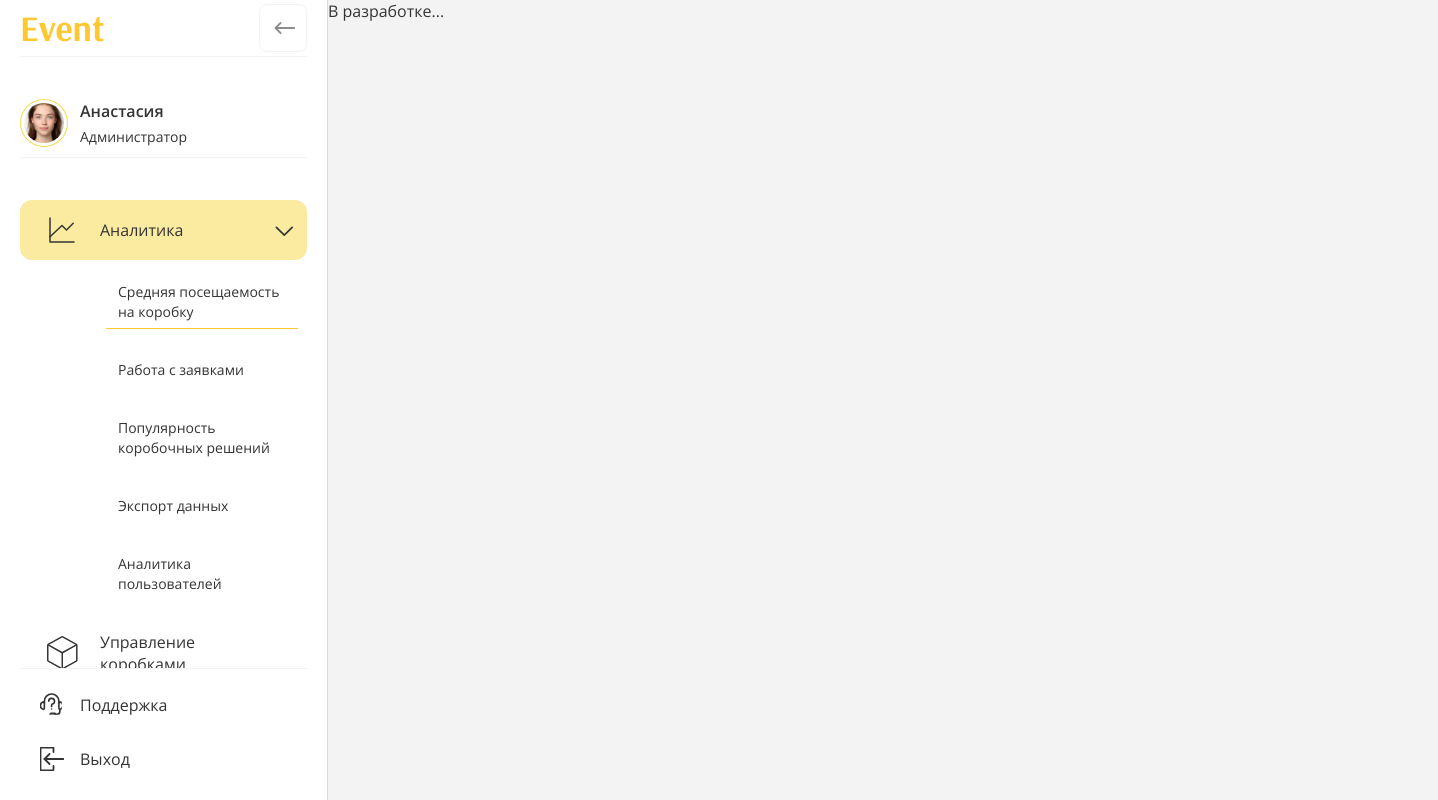
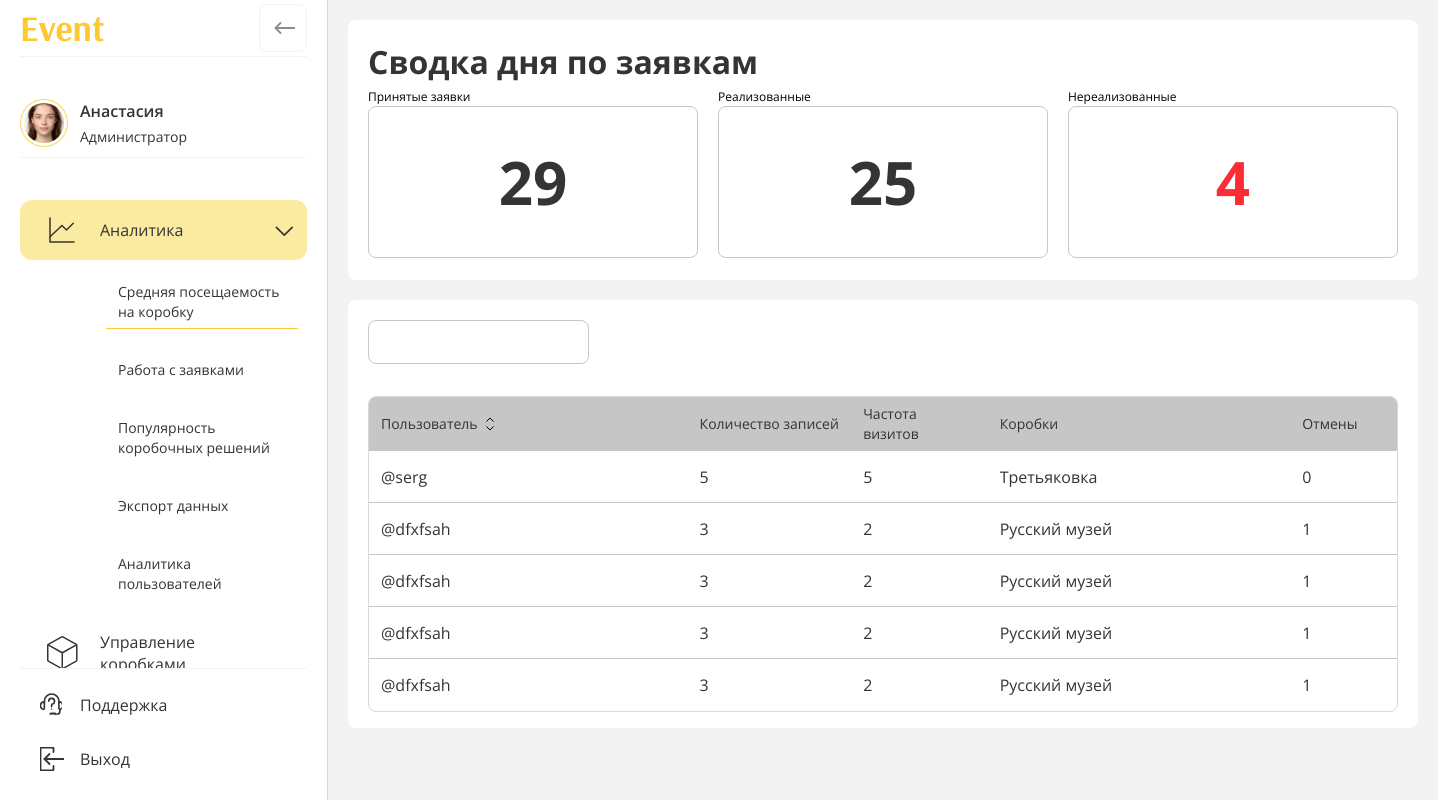
Before and after one commit to yandex-development-2-team/Web, a React (Vite) app: page /analytics/average-box-attendance in a window 1280 px wide. Shown: the whole page, 1438 px wide, since content can reach past the window. Built offline with nearby package versions, Linux system fonts and the light colour scheme.

Commit message:
feat: Добавлена фильтрация

```diff
--- a/src/components/ui/DataTable/DataTable.tsx
+++ b/src/components/ui/DataTable/DataTable.tsx
@@ -1,12 +1,17 @@
 import { Cell } from './Cell';
 import { useMemo, useState } from 'react';
 import type { DataTableProps } from './Table.types';
-import { nextDirection, sortRows, type SortState } from './SortTable.helpers';
+import {
+  nextDirection,
+  sortRows,
+  type SortState,
+} from './helpers/SortTable.helpers';
 import { ArrangeIcon } from '@/assets/icons';
 import { Button } from '../Button';
 import { Input } from '../Input';
 import { cn } from '@/utils';
 import { SkeletonRow, TableRowState, TableShell } from './ui';
+import { filterRows } from './helpers/FilterTable.helpers';
 
 export function DataTable<T>({
   data,
@@ -16,6 +21,7 @@ export function DataTable<T>({
   showControls,
   isLoading = false,
   isError = false,
+  filter = '',
 }: DataTableProps<T>) {
   const [sortState, setSortState] = useState<SortState<T> | null>(null);
   const [rowCount, setRowCount] = useState<number>(defaultRowCount);
@@ -26,10 +32,14 @@ export function DataTable<T>({
     return columns.find((col) => col.key == sortState?.columnKey) ?? null;
   }, [columns, sortState]);
 
+  const filteredRows = useMemo(() => {
+    return filterRows(data, columns, filter);
+  }, [data, columns, filter]);
+
   const rows = useMemo(() => {
-    if (!sortState || !activeColumn) return data;
-    return sortRows(data, activeColumn, sortState.direction);
-  }, [data, activeColumn, sortState]);
+    if (!sortState || !activeColumn) return filteredRows;
+    return sortRows(filteredRows, activeColumn, sortState.direction);
+  }, [filteredRows, activeColumn, sortState]);
 
   const visibleRows = useMemo(
     () => rows.slice(0, visibleCountRow),
@@ -87,10 +97,12 @@ export function DataTable<T>({
                     <ArrangeIcon
                       className={cn(
                         'size-4',
-                        sortState?.direction === 'asc' && sortState?.columnKey === column.key
+                        sortState?.direction === 'asc' &&
+                          sortState?.columnKey === column.key
                           ? '**:data-[arrow="up"]:stroke-(--color-primary)'
                           : '',
-                        sortState?.direction === 'desc' && sortState?.columnKey === column.key
+                        sortState?.direction === 'desc' &&
+                          sortState?.columnKey === column.key
                           ? '**:data-[arrow="down"]:stroke-(--color-primary)'
                           : '',
                       )}
--- a/src/components/ui/DataTable/Table.types.ts
+++ b/src/components/ui/DataTable/Table.types.ts
@@ -8,6 +8,7 @@ type Column<T, K extends keyof T = keyof T> = {
   width?: string;
   getValue?: (row: T) => ReactNode;
   sortValue?: (row: T) => string | null | undefined;
+  filterValue?: (row: T) => string | null | undefined;
 };
 
 type ControlsTable = 'showBy' | 'showMore';
@@ -21,6 +22,7 @@ type DataTableProps<T> = {
   showControls?: ControlsTable;
   isLoading: boolean;
   isError: boolean;
+  filter?: string;
 };
 
 type SortDirection = 'asc' | 'desc';
--- /dev/null
+++ b/src/components/ui/DataTable/helpers/FilterTable.helpers.ts
@@ -0,0 +1,27 @@
+import type { Column } from '../Table.types';
+
+function normalize(norm: string | null | undefined): string {
+  return (norm ?? '').toLocaleLowerCase().trim();
+}
+
+export function filterRows<T>(
+  rows: T[],
+  columns: Column<T>[],
+  filter: string,
+): T[] {
+  const fil = normalize(filter);
+  if (!fil) return rows;
+
+  return rows.filter((row) => {
+    return columns.some((col) => {
+      if (col.filterValue) {
+        const value = col.filterValue(row);
+
+        return normalize(value).includes(fil);
+      }
+
+      const raw = row[col.key];
+      return String(raw ?? '').includes(fil);
+    });
+  });
+}
--- a/src/components/ui/DataTable/SortTable.helpers.ts
+++ b/src/components/ui/DataTable/helpers/SortTable.helpers.ts
@@ -1,4 +1,4 @@
-import type { Column, SortDirection } from './Table.types';
+import type { Column, SortDirection } from '../Table.types';
 
 type SortState<T> = {
   columnKey: Column<T>['key'];
--- /dev/null
+++ b/src/components/ui/DataTable/ui/SearchBarTable.tsx
@@ -0,0 +1,16 @@
+import { Input } from '../../Input';
+
+type SearchBarTableProps = {
+  value: string;
+  onChange: (s: string) => void;
+};
+
+export function SearchBarTable({ value, onChange }: SearchBarTableProps) {
+  return (
+    <Input
+      type="text"
+      value={value}
+      onChange={(e) => onChange(e.target.value)}
+    />
+  );
+}
--- a/src/pages/AnalyticsPage/AverageBoxAttendancePage/AverageBoxAttendancePage.tsx
+++ b/src/pages/AnalyticsPage/AverageBoxAttendancePage/AverageBoxAttendancePage.tsx
@@ -1,5 +1,44 @@
+import { DataTable } from '@/components/ui/DataTable';
+import { SearchBarTable } from '@/components/ui/DataTable/ui/SearchBarTable';
+import { MetricCard } from '@/components/ui/MetricCard';
+import { COLUMNS_ANALYTIC_USER, DATA_ANALYTIC_USER } from '@/mock/mock-table';
+import { useState } from 'react';
+
 const AverageBoxAttendancePage = () => {
-  return <h1>В разработке...</h1>;
+  const [isLoading, setIsLoading] = useState(false);
+  const [isError] = useState(false);
+  const [filter, setFilter] = useState('');
+
+  return (
+    <div className="flex h-screen flex-col gap-5">
+      <div className="m-5 mb-0 rounded-lg bg-(--color-card)">
+        <h2 className="m-5 mb-0">Сводка дня по заявкам</h2>
+        <div className="m-5 mt-0 flex flex-row gap-5">
+          <MetricCard label="Принятые заявки" metric={29}></MetricCard>
+          <MetricCard label="Реализованные" metric={25}></MetricCard>
+          <MetricCard
+            label="Нереализованные"
+            metric={4}
+            variant="danger"
+          ></MetricCard>
+        </div>
+      </div>
+      <div className="m-5 mt-0 rounded-lg bg-(--color-card)">
+        <div className="m-5 mb-8 flex flex-row gap-3">
+          <SearchBarTable value={filter} onChange={setFilter} />
+        </div>
+        <DataTable
+          columns={COLUMNS_ANALYTIC_USER}
+          data={DATA_ANALYTIC_USER}
+          isLoading={isLoading}
+          isError={isError}
+          defaultRowCount={5}
+          rowKey={'id'}
+          filter={filter}
+        />
+      </div>
+    </div>
+  );
 };
 
 export const Component = AverageBoxAttendancePage;
```
